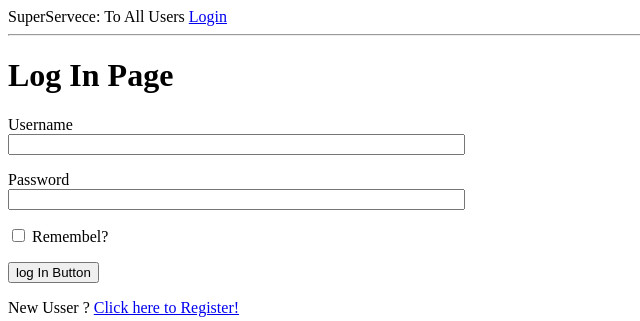
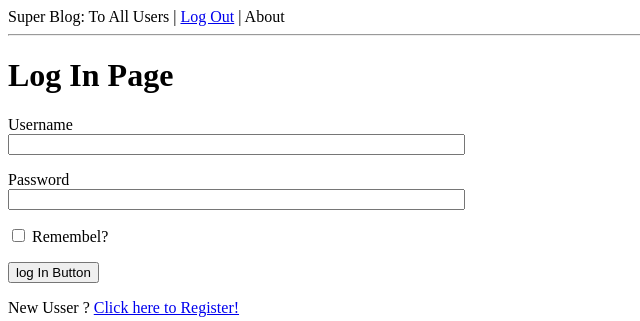
Before and after one commit to vano2149/flask_app, a Flask app: page /login in a window 1280 px wide. Shown: the top 321 px of the page, without its empty margins (0-640 px from the left). Run offline with Flask 2, Linux system fonts and the light colour scheme.

Commit message:
Fix Bug in an base.html and registet.html file.

```diff
--- a/app/__init__.py
+++ b/app/__init__.py
@@ -16,5 +16,6 @@ login = LoginManager(app)
 
 
 from app.routes import base
+from app.routes import general
 from app.models.user import User
 from app.models.post import Post
--- a/app/templates/base.html
+++ b/app/templates/base.html
@@ -9,9 +9,15 @@
     </head>
     <body>
         <div>
-            SuperServece:
-            <a htef="{{ url_for('users') }}">To All Users</a>
-            <a href="{{ url_for('login') }}">Login</a>
+            Super Blog:
+            <a htef="{{ url_for('users') }}">To All Users</a> |
+            {% if 1 %}
+            <a href="#">Log Out</a> |
+            <a htef="#">About</a>
+            {% else %}
+                <a href="#">LogIn</a> |
+                <a href="#">Register</a>
+            {% endif %}
         </div>
         <hr>
         {% with message = get_flashed_messages() %}
--- a/app/templates/register.html
+++ b/app/templates/register.html
@@ -14,7 +14,7 @@
         </p>
         <p>
             {{ form.email.label }}<br>
-            {{ form.email.(size=54)}}<br>
+            {{ form.email(size=54)}}<br>
             {% for error in form.email.errors %}
             <span style="color: red;">{{ error }}</span>
             {% endfor %}
@@ -29,6 +29,7 @@
         <p>
             {{ form.password2.label }}<br>
             {{ form.password2(size=54) }}<br>
+            {% for errors in form.password.errors %}
             <span style="color: red;">{{ error }}</span>
             {% endfor %}
         </p>
```
Also changed, not shown: app/app.db.
